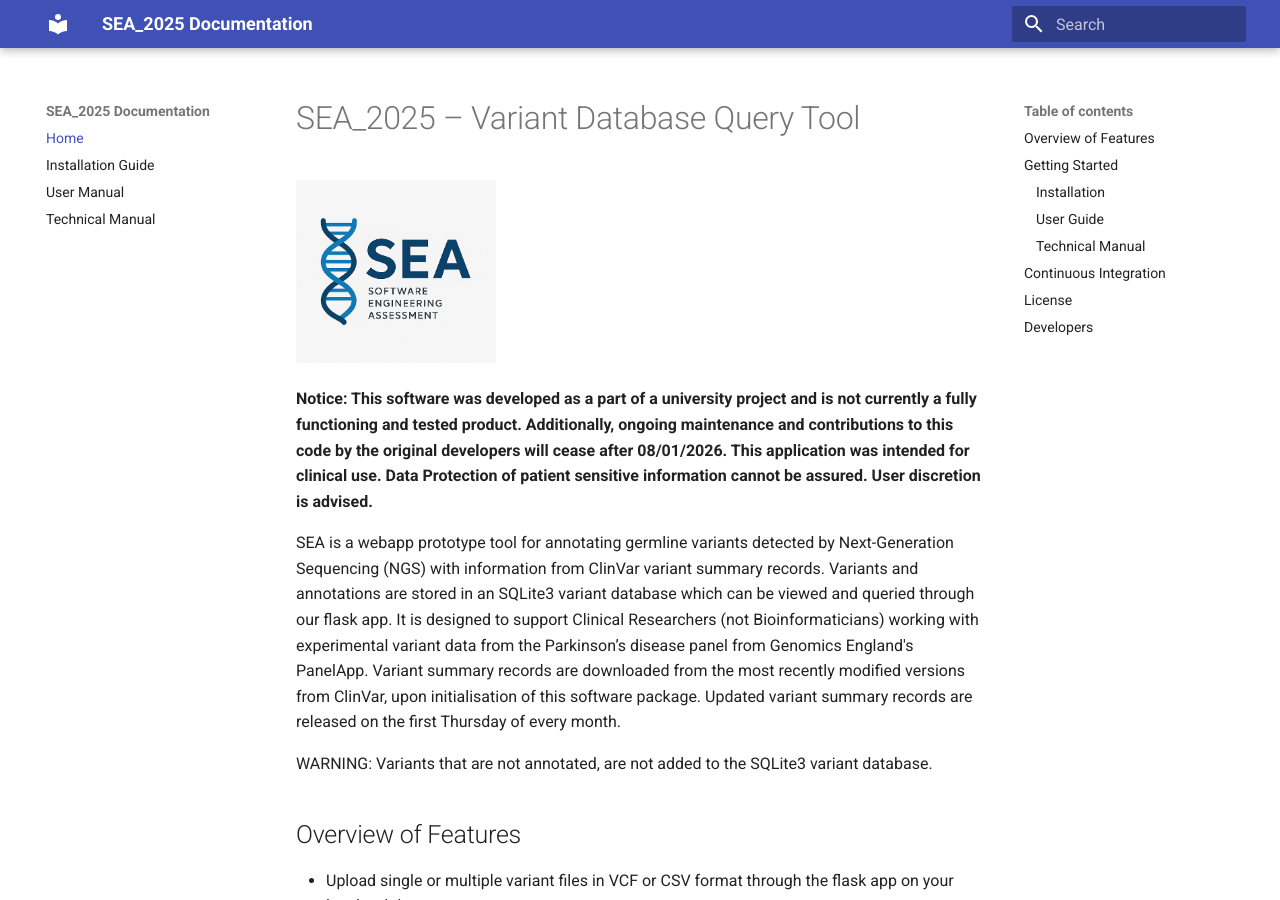
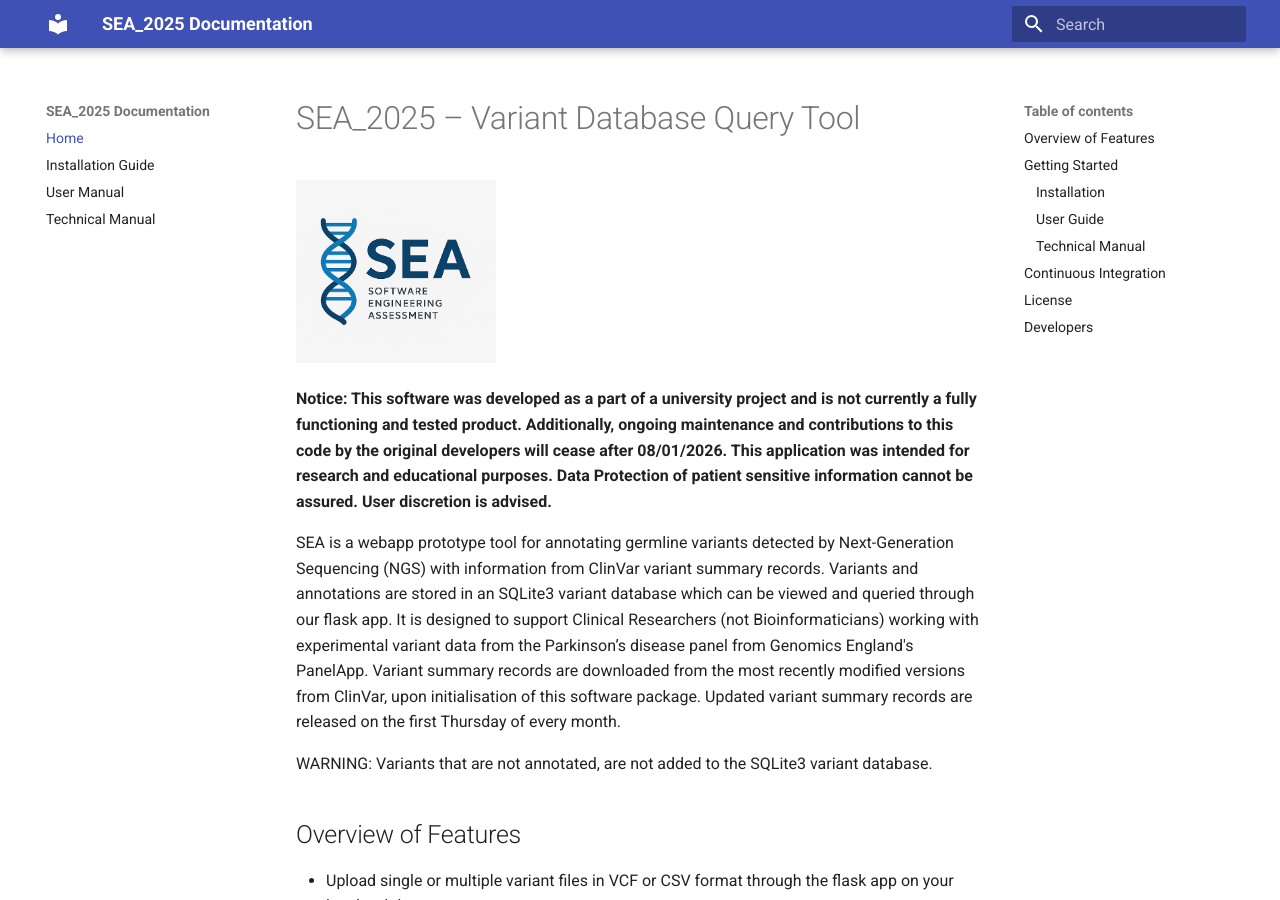
Before and after one commit to RebeccaSizer/Software_Engineering_Assessment_2025_AR_RW_RS, an MkDocs documentation site: the page built from docs/index.md, in a window 1280 px wide and 900 px high. Built offline with MkDocs 1.6.1 and Material for MkDocs 9.7.7, drawn with Linux system fonts in a browser that asks for light colours.

Commit message:
Update index.md

```diff
--- a/docs/index.md
+++ b/docs/index.md
@@ -2,7 +2,7 @@
 
 <img src="images/SEA_logo.png" width="200" height="227" />
 
-**Notice: This software was developed as a part of a university project and is not currently a fully functioning and tested product. Additionally, ongoing maintenance and contributions to this code by the original developers will cease after 08/01/2026. This application was intended for clinical use. Data Protection of patient sensitive information cannot be assured. User discretion is advised.**
+**Notice: This software was developed as a part of a university project and is not currently a fully functioning and tested product. Additionally, ongoing maintenance and contributions to this code by the original developers will cease after 08/01/2026. This application was intended for research and educational purposes. Data Protection of patient sensitive information cannot be assured. User discretion is advised.**
 
 SEA is a webapp prototype tool for annotating germline variants detected by Next-Generation Sequencing (NGS) with information from ClinVar variant summary records. Variants and annotations are stored in an SQLite3 variant database which can be viewed and queried through our flask app. It is designed to support Clinical Researchers (not Bioinformaticians) working with experimental variant data from the Parkinson’s disease panel from Genomics England's PanelApp. Variant summary records are downloaded from the most recently modified versions from ClinVar, upon initialisation of this software package. Updated variant summary records are released on the first Thursday of every month.
 
```
